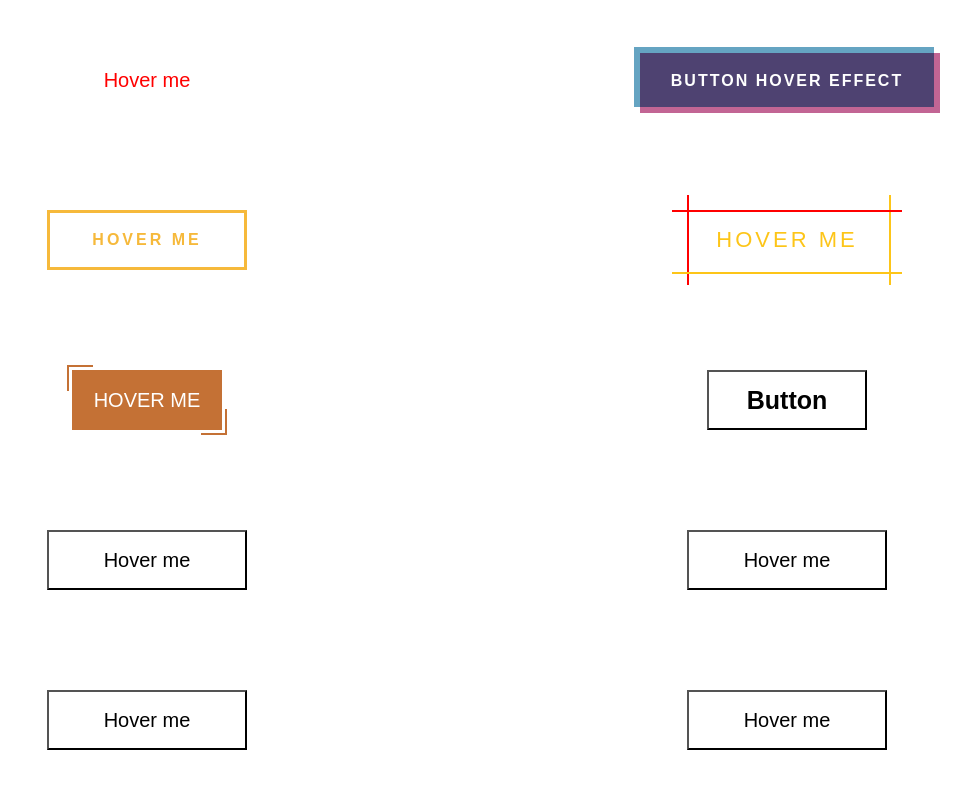
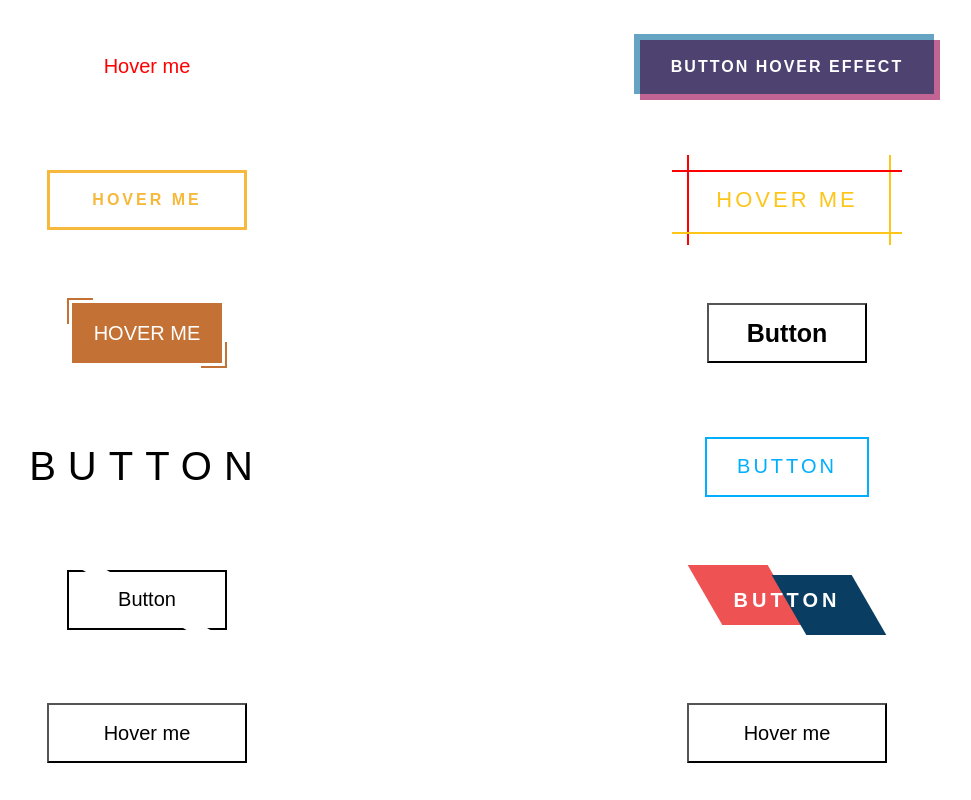
Before and after one commit to Jhessiny/css-animations, a plain HTML site: page buttons/index2.html in a window 1280 px wide. Shown: the whole page, without its empty margins (173-1144 px from the left). Drawn offline with Linux system fonts and the light colour scheme; a web font is replaced by a local one.

Commit message:
buttons 18 to 21 hover effects

```diff
--- a/buttons/index2.html
+++ b/buttons/index2.html
@@ -14,15 +14,15 @@
     <button class="btn--15">Hover me</button>
     <button class="btn--16">Hover me</button>
     <button class="btn--17"><span>B</span>utton</button>
-    <div class="perspective">
-      <button class="btn--8">Hover me</button>
-    </div>
-    <button class="btn--9">Hover me</button>
+    <button class="btn--18">Button<span></span></button>
+    <button class="btn--19">
+      Button
+      <div class="wave"></div>
+    </button>
 
-    <button class="btn--10">Hover me</button>
-
-    <div class="box">
-      <button class="btn--11">Hover me</button>
-    </div>
+    <button class="btn--20">Button<span></span></button>
+    <button class="btn--21">Button</button>
+    <button class="btn--22">Hover me</button>
+    <button class="btn--23">Hover me</button>
   </body>
 </html>
--- a/buttons/style2.css
+++ b/buttons/style2.css
@@ -1,4 +1,9 @@
 @import url("https://fonts.googleapis.com/css2?family=BenchNine&display=swap");
+* {
+  margin: 0;
+  padding: 0;
+  box-sizing: border-box;
+}
 
 body {
   margin: 0;
@@ -305,7 +310,7 @@ button {
   z-index: 1;
   font-weight: bold;
   font-size: 25px;
-  transition: all .8s;
+  transition: all 0.8s;
 }
 
 .btn--17:hover {
@@ -347,3 +352,226 @@ button {
   opacity: 1;
   transform: rotate(15deg);
 }
+
+/* 18th button  */
+
+.btn--18 {
+  position: relative;
+  text-transform: uppercase;
+  border: none;
+  overflow: hidden;
+  width: 350px;
+  height: 100px;
+  font-size: 40px;
+  letter-spacing: 12px;
+}
+
+.btn--18::before {
+  content: "";
+  position: absolute;
+  top: 0;
+  left: -100%;
+  width: 100%;
+  height: 4px;
+  background-color: #000;
+  transition: all 0.5s;
+}
+.btn--18:hover::before {
+  left: 0;
+}
+
+.btn--18::after {
+  content: "";
+  position: absolute;
+  bottom: 0;
+  right: -100%;
+  width: 100%;
+  height: 4px;
+  background-color: #000;
+  transition: all 0.5s;
+  transition-delay: 0.2s;
+}
+
+.btn--18:hover::after {
+  right: 0;
+}
+
+.btn--18 span::before {
+  content: "";
+  position: absolute;
+  bottom: -100%;
+  left: 0;
+  width: 5px;
+  height: 100%;
+  background-color: #000;
+  transition: all 0.5s;
+  transition-delay: 0.3s;
+}
+
+.btn--18:hover span::before {
+  bottom: 0;
+}
+
+.btn--18 span::after {
+  content: "";
+  position: absolute;
+  top: -100%;
+  right: 0;
+  width: 5px;
+  height: 100%;
+  background-color: #000;
+  transition: all 0.5s;
+  transition-delay: 0.1s;
+}
+
+.btn--18:hover span::after {
+  top: 0;
+}
+
+/* 19th button  */
+
+.btn--19 {
+  overflow: hidden;
+  letter-spacing: 3px;
+  width: auto;
+  padding: 15px 30px;
+  position: relative;
+  text-transform: uppercase;
+  border: 2px solid #00aeff;
+  color: #00aeff;
+}
+
+.wave {
+  position: absolute;
+  width: 100%;
+  height: 100%;
+  left: 0;
+  top: calc(100% + 22px);
+  background-color: #00aeff;
+  transition: all 1s;
+  z-index: -1;
+}
+
+.wave::before {
+  content: "";
+  position: absolute;
+  top: -22px;
+  left: 0;
+  width: 100%;
+  height: 22px;
+  background: url(wave.png);
+  animation: wavy 0.5s linear infinite;
+}
+
+.btn--19:hover .wave {
+  top: 0;
+}
+
+.btn--19:hover {
+  color: #fff;
+}
+
+@keyframes wavy {
+  0% {
+    background-position-x: 0;
+  }
+  100% {
+    background-position-x: 118px;
+  }
+}
+
+/* 20th button  */
+
+.btn--20 {
+  width: 160px;
+  position: relative;
+  text-transform: capitalize;
+  color: #000;
+  border: none;
+  overflow: hidden;
+  padding: 0;
+}
+
+.btn--20:hover {
+  color: #fff;
+}
+
+.btn--20 span {
+  position: absolute;
+  width: 100%;
+  height: 100%;
+  top: 0;
+  left: 0;
+  border: 2px solid #000;
+  z-index: -1;
+}
+
+.btn--20 span::before {
+  content: "";
+  position: absolute;
+  width: 8%;
+  background-color: #fff;
+  height: 500%;
+  top: 50%;
+  left: 50%;
+  transform: translate(-50%, -50%) rotate(-60deg);
+  transition: all 0.2s;
+}
+
+.btn--20:hover span::before {
+  width: 100%;
+  background-color: #000;
+  transform: translate(-50%, -50%) rotate(60deg);
+}
+
+/* 21th button  */
+
+.btn--21 {
+  width: 160px;
+  line-height: 60px;
+  position: relative;
+  text-transform: uppercase;
+  font-weight: bold;
+  color: #fff;
+  border: none;
+  letter-spacing: 4px;
+}
+
+.btn--21::before {
+  content: "";
+  position: absolute;
+  width: 50%;
+  height: 100%;
+  background-color: #ee5253;
+  top: -5px;
+  left: -1%;
+  transform: skewX(30deg);
+  transition: all 0.3s cubic-bezier(0.68, -0.55, 0.265, 1.55);
+  z-index: -1;
+}
+
+.btn--21::after {
+  content: "";
+  position: absolute;
+  width: 50%;
+  height: 100%;
+  background-color: #0a3d62;
+  top: 5px;
+  left: 51%;
+  transform: skewX(30deg);
+  transition: all 0.3s cubic-bezier(0.68, -0.55, 0.265, 1.55);
+  z-index: -1;
+}
+
+.btn--21:hover::before,
+.btn--21:hover::after {
+  top: 0;
+  left: 50%;
+  transform: skewX(0);
+}
+
+.btn--21:hover::after {
+  top: 0;
+  left: 0;
+  transform: skewX(0);
+}
```
Also changed, not shown: buttons/wave.png (added).
